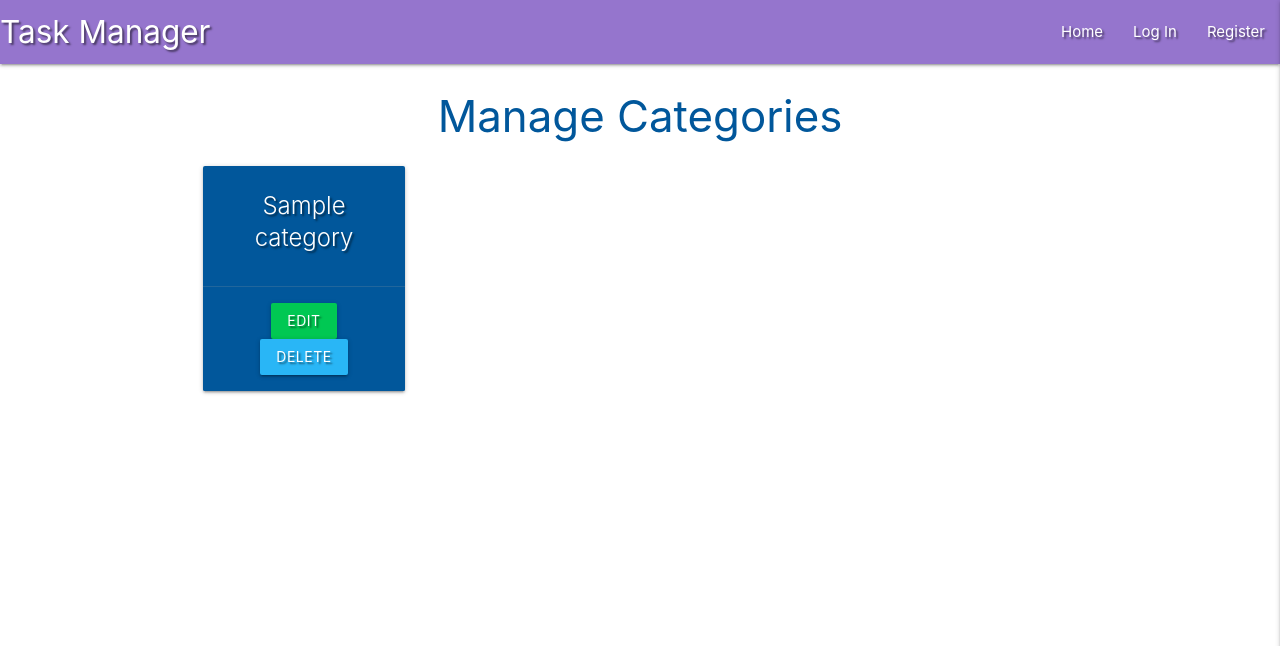
After one commit to adamkcook94/flask-task-manager, a Flask app: page /get_categories in a window 1280 px wide. The commit adds this page. Shown: the top 646 px of the page. Run offline with Flask 2, Linux system fonts and the light colour scheme; a database or web service that is not in the repository returns one stand-in record (values such as "Sample title"); some libraries are stand-ins or nearby versions.

Commit message:
Add Manage Categories Template

```diff
--- a/app.py
+++ b/app.py
@@ -146,6 +146,12 @@ def delete_task(task_id):
     return redirect(url_for("get_tasks"))
 
 
+@app.route("/get_categories")
+def get_categories():
+    categories = list(mongo.db.categories.find().sort("category_name", 1))
+    return render_template("categories.html", categories=categories)
+
+
 if __name__ == "__main__":
     app.run(host=os.environ.get("IP"),
             port=int(os.environ.get("PORT")),
--- a/templates/base.html
+++ b/templates/base.html
@@ -28,7 +28,9 @@
                     {% if session.user %}
                     <li><a href="{{ url_for('profile', username=session['user']) }}">Profile</a></li>
                     <li><a href="{{ url_for('add_task') }}">New Task</a></li>
-                    <li><a href="#">Manage Categories</a></li>
+                    {% if session.user|lower == "admin"|lower %}
+                    <li><a href="{{ url_for('get_categories') }}">Manage Categories</a></li>
+                    {% endif %}
                     <li><a href="{{ url_for('logout') }}">Log Out</a></li>
                     {% else %}
                     <li><a href="{{ url_for('login') }}">Log In</a></li>
@@ -46,7 +48,7 @@
             {% if session.user %}
             <li><a href="{{ url_for('profile', username=session['user']) }}">Profile</a></li>
             <li><a href="{{ url_for('add_task') }}">New Task</a></li>
-            <li><a href="#">Manage Categories</a></li>
+            <li><a href="{{ url_for('get_categories') }}">Manage Categories</a></li>
             <li><a href="{{ url_for('logout') }}">Log Out</a></li>
             {% else %}
             <li><a href="{{ url_for('login') }}">Log In</a></li>
--- /dev/null
+++ b/templates/categories.html
@@ -0,0 +1,25 @@
+{% extends "base.html" %}
+{% block content %}
+
+<h3 class="light-blue-text text-darken-4 center-align">Manage Categories</h3>
+
+
+
+<div class="row">
+    {% for category in categories %}
+    <div class="col s12 m3">
+        <div class="card light-blue darken-4 text-shadow center-align">
+            <div class="card-content white-text">
+                <span class="card-title">{{ category.category_name }}</span>
+            </div>
+            <div class="card-action">
+                <a href="#" class="btn green accent-4">Edit</a>
+                <a href="#" class="btn light-blue lighten-1">Delete</a>
+            </div>
+        </div>
+    </div>
+    {% endfor %}
+</div>
+
+
+{% endblock %}
```
